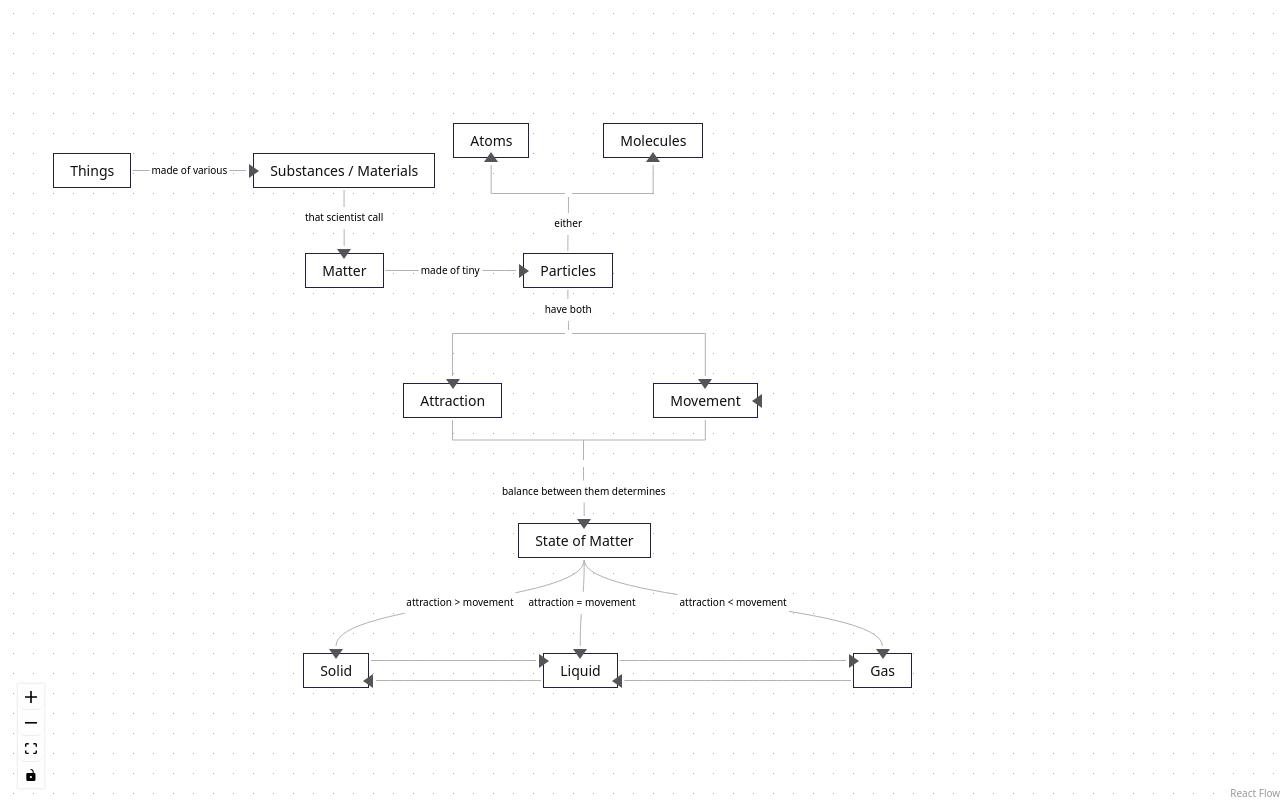
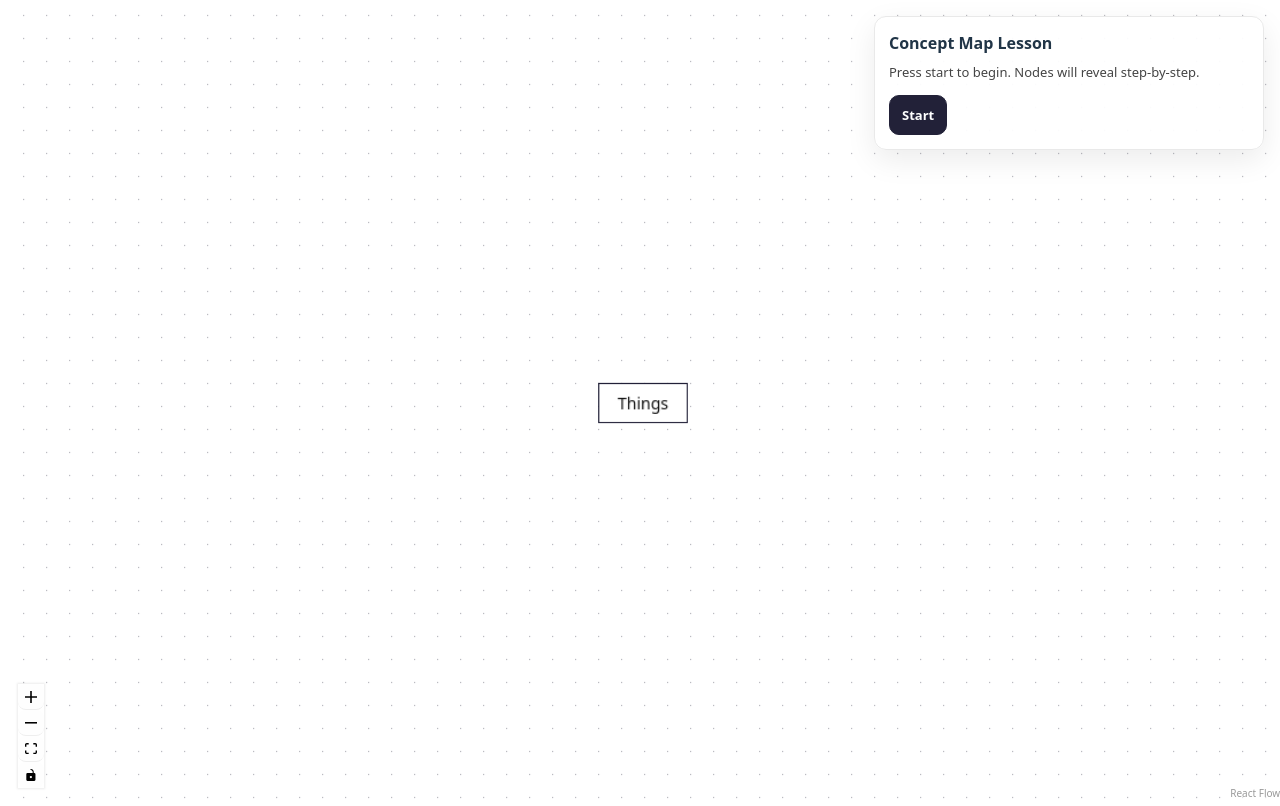
Before and after one commit to Sohaib-Sana/concept_map_learning, a React (Vite) app: page / in a window 1280 px wide. Built offline with nearby package versions, Linux system fonts and the light colour scheme.

Commit message:
Add lesson panel and story steps; enhance node animations and flow canvas

```diff
--- a/src/App.css
+++ b/src/App.css
@@ -165,3 +165,33 @@
   background: transparent;
   border: none;
 }
+
+
+/* Base animation-ready state */
+.node-animate {
+  opacity: 1;
+  transform: scale(1);
+  transition: opacity 220ms ease, transform 220ms ease, box-shadow 300ms ease;
+  will-change: opacity, transform;
+}
+
+/* Only applied briefly when the node is newly revealed */
+.node-animate--in {
+  animation: nodePopIn 320ms ease-out;
+  box-shadow: 0 0 0 4px rgba(110, 92, 255, 0.18);
+}
+
+@keyframes nodePopIn {
+  0% {
+    opacity: 0;
+    transform: scale(0.96);
+  }
+  60% {
+    opacity: 1;
+    transform: scale(1.03);
+  }
+  100% {
+    opacity: 1;
+    transform: scale(1);
+  }
+}
--- a/src/App.jsx
+++ b/src/App.jsx
@@ -1,37 +1,202 @@
-import { useState, useCallback } from "react";
-import { Background, Controls, ReactFlow, applyNodeChanges, applyEdgeChanges, addEdge } from "@xyflow/react";
+// App.jsx
+import { useState, useCallback, useMemo, useEffect } from "react";
+import { Background, Controls, ReactFlow, ReactFlowProvider, useReactFlow, applyNodeChanges, applyEdgeChanges, addEdge } from "@xyflow/react";
 import "@xyflow/react/dist/style.css";
+
 import { initialNodes, initialEdges } from "./components/nodeBank";
 import { customNode } from "./model/nodeModel";
+
 import "./app.css";
+
+import { storySteps } from "./story/storySteps";
+import { LessonPanel } from "./components/lessonPanel";
 
 const nodeTypes = {
   customNode: customNode,
 };
 
-export default function App() {
-  const [nodes, setNodes] = useState(initialNodes);
-  const [edges, setEdges] = useState(initialEdges);
+function FlowCanvas({ nodes, edges, onNodesChange, onEdgesChange, onConnect, focusId }) {
+  const rf = useReactFlow();
 
-  const onNodesChange = useCallback((changes) => setNodes((nodesSnapshot) => applyNodeChanges(changes, nodesSnapshot)), []);
-  const onEdgesChange = useCallback((changes) => setEdges((edgesSnapshot) => applyEdgeChanges(changes, edgesSnapshot)), []);
-  const onConnect = useCallback((params) => setEdges((edgesSnapshot) => addEdge(params, edgesSnapshot)), []);
+  // Smooth camera focus when focusId changes
+  useEffect(() => {
+    if (!focusId) return;
+
+    // wait a tick so ReactFlow has measured node dimensions
+    const t = window.setTimeout(() => {
+      const node = rf.getNode(focusId);
+      if (!node) return;
+
+      // Skip junction nodes if you ever set focus to them
+      if (node?.data?.isJunction) return;
+
+      const x = node.positionAbsolute?.x ?? node.position.x ?? 0;
+      const y = node.positionAbsolute?.y ?? node.position.y ?? 0;
+
+      const w = node.measured?.width ?? 150;
+      const h = node.measured?.height ?? 50;
+
+      const centerX = x + w / 2;
+      const centerY = y + h / 2;
+
+      rf.setCenter(centerX, centerY, {
+        zoom: 1.15,
+        duration: 650,
+      });
+    }, 60);
+
+    return () => window.clearTimeout(t);
+  }, [focusId, rf]);
 
   return (
-    <div style={{ backgroundColor: "white", width: "100vw", height: "100vh" }}>
-      <div style={{ height: "100vh" }}>
     <ReactFlow
       nodes={nodes}
+      edges={edges}
+      nodeTypes={nodeTypes}
       onNodesChange={onNodesChange}
-          edges={edges}
       onEdgesChange={onEdgesChange}
       onConnect={onConnect}
-          nodeTypes={nodeTypes}
+      fitView
+      fitViewOptions={{ padding: 0.25, duration: 450 }}
     >
       <Background />
       <Controls style={{ color: "black" }} />
     </ReactFlow>
-      </div>
-    </div>
   );
 }
+
+export default function App() {
+  // Full graph
+  const [allNodes, setAllNodes] = useState(initialNodes);
+  const [allEdges, setAllEdges] = useState(initialEdges);
+
+  // Lesson state
+  const [started, setStarted] = useState(false);
+  const [stepIndex, setStepIndex] = useState(0);
+
+  // Visible graph state
+  const [visibleNodeIds, setVisibleNodeIds] = useState(["n1"]);
+  const [visibleEdgeIds, setVisibleEdgeIds] = useState([]);
+  const [newNodeIds, setNewNodeIds] = useState([]);
+
+  const step = storySteps[stepIndex];
+
+  // Render subsets + inject isNew flag into node.data
+  const nodesToRender = useMemo(() => {
+    const visible = new Set(visibleNodeIds);
+    const newly = new Set(newNodeIds);
+
+    return allNodes
+      .filter((n) => visible.has(n.id))
+      .map((n) => ({
+        ...n,
+        data: {
+          ...n.data,
+          isNew: newly.has(n.id),
+        },
+      }));
+  }, [allNodes, visibleNodeIds, newNodeIds]);
+
+  const edgesToRender = useMemo(() => {
+    const visible = new Set(visibleEdgeIds);
+    return allEdges.filter((e) => visible.has(e.id));
+  }, [allEdges, visibleEdgeIds]);
+
+  // Persist node/edge edits
+  const onNodesChange = useCallback((changes) => {
+    setAllNodes((prevAll) => applyNodeChanges(changes, prevAll));
+  }, []);
+
+  const onEdgesChange = useCallback((changes) => {
+    setAllEdges((prevAll) => applyEdgeChanges(changes, prevAll));
+  }, []);
+
+  const onConnect = useCallback(
+    (params) => {
+      const sourceVisible = visibleNodeIds.includes(params.source);
+      const targetVisible = visibleNodeIds.includes(params.target);
+      if (!sourceVisible || !targetVisible) return;
+
+      setAllEdges((eds) => addEdge(params, eds));
+    },
+    [visibleNodeIds],
+  );
+
+  // Helper: apply a step's reveal config + compute newly revealed nodes
+  const applyStepReveal = useCallback(
+    (s) => {
+      const prevVisible = new Set(visibleNodeIds);
+      const nextVisible = new Set(s.reveal.nodes);
+
+      const added = [];
+      for (const id of nextVisible) {
+        if (!prevVisible.has(id)) added.push(id);
+      }
+
+      setVisibleNodeIds(s.reveal.nodes);
+      setVisibleEdgeIds(s.reveal.edges);
+
+      setNewNodeIds(added);
+      if (added.length > 0) {
+        window.setTimeout(() => setNewNodeIds([]), 750);
+      }
+    },
+    [visibleNodeIds],
+  );
+
+  const handleStart = useCallback(() => {
+    setStarted(true);
+    setStepIndex(0);
+    applyStepReveal(storySteps[0]);
+  }, [applyStepReveal]);
+
+  const handleNext = useCallback(() => {
+    setStepIndex((prev) => {
+      const next = Math.min(prev + 1, storySteps.length - 1);
+      applyStepReveal(storySteps[next]);
+      return next;
+    });
+  }, [applyStepReveal]);
+
+  const handleBack = useCallback(() => {
+    setStepIndex((prev) => {
+      const back = Math.max(prev - 1, 0);
+      applyStepReveal(storySteps[back]);
+      return back;
+    });
+  }, [applyStepReveal]);
+
+  // Only focus if the focus node is currently visible
+  const focusId = useMemo(() => {
+    const id = step?.focus;
+    if (!id) return null;
+    return visibleNodeIds.includes(id) ? id : null;
+  }, [step, visibleNodeIds]);
+
+  return (
+    <ReactFlowProvider>
+      <div style={{ backgroundColor: "white", width: "100vw", height: "100vh" }}>
+        <div style={{ height: "100vh" }}>
+          <FlowCanvas
+            nodes={nodesToRender}
+            edges={edgesToRender}
+            onNodesChange={onNodesChange}
+            onEdgesChange={onEdgesChange}
+            onConnect={onConnect}
+            focusId={focusId}
+          />
+        </div>
+
+        <LessonPanel
+          started={started}
+          step={step}
+          stepIndex={stepIndex}
+          totalSteps={storySteps.length}
+          onStart={handleStart}
+          onNext={handleNext}
+          onBack={handleBack}
+        />
+      </div>
+    </ReactFlowProvider>
+  );
+}
--- /dev/null
+++ b/src/components/lessonPanel.jsx
@@ -0,0 +1,89 @@
+// src/components/LessonPanel.jsx
+export function LessonPanel({ started, step, stepIndex, totalSteps, onStart, onNext, onBack }) {
+  return (
+    <div
+      style={{
+        position: "absolute",
+        right: 16,
+        top: 16,
+        width: 360,
+        background: "rgba(255,255,255,0.95)",
+        border: "1px solid #e9e9e9",
+        borderRadius: 12,
+        padding: 14,
+        boxShadow: "0 10px 30px rgba(0,0,0,0.08)",
+        textAlign: "left",
+      }}
+    >
+      {!started ? (
+        <>
+          <div style={{ fontWeight: 700, fontSize: 16, marginBottom: 8 }}>Concept Map Lesson</div>
+          <div style={{ fontSize: 13, color: "#444", marginBottom: 12 }}>Press start to begin. Nodes will reveal step-by-step.</div>
+          <button onClick={onStart} style={btnPrimary}>
+            Start
+          </button>
+        </>
+      ) : (
+        <>
+          <div style={{ display: "flex", justifyContent: "space-between" }}>
+            <div style={{ fontWeight: 700, fontSize: 15 }}>{step?.title}</div>
+            <div style={{ fontSize: 12, color: "#666" }}>
+              {stepIndex + 1}/{totalSteps}
+            </div>
+          </div>
+
+          <div style={{ fontSize: 13, color: "#222", marginTop: 10, lineHeight: 1.5 }}>{step?.narration}</div>
+
+          <div style={{ display: "flex", gap: 8, marginTop: 12 }}>
+            <button
+              onClick={onBack}
+              disabled={stepIndex === 0}
+              style={{
+                ...btnSecondary,
+                opacity: stepIndex === 0 ? 0.5 : 1,
+                cursor: stepIndex === 0 ? "not-allowed" : "pointer",
+              }}
+            >
+              Back
+            </button>
+
+            <button
+              onClick={onNext}
+              disabled={stepIndex === totalSteps - 1}
+              style={{
+                ...btnPrimary,
+                opacity: stepIndex === totalSteps - 1 ? 0.5 : 1,
+                cursor: stepIndex === totalSteps - 1 ? "not-allowed" : "pointer",
+                flex: 1,
+              }}
+            >
+              Next
+            </button>
+          </div>
+        </>
+      )}
+    </div>
+  );
+}
+
+const btnPrimary = {
+  padding: "10px 12px",
+  borderRadius: 10,
+  border: "1px solid #222138",
+  background: "#222138",
+  color: "white",
+  fontSize: 13,
+  fontWeight: 600,
+  cursor: "pointer",
+};
+
+const btnSecondary = {
+  padding: "10px 12px",
+  borderRadius: 10,
+  border: "1px solid #ddd",
+  background: "white",
+  color: "#111",
+  fontSize: 13,
+  fontWeight: 600,
+  cursor: "pointer",
+};
--- a/src/model/nodeModel.jsx
+++ b/src/model/nodeModel.jsx
@@ -1,22 +1,27 @@
+// nodeModel.jsx
 import { Handle, Position } from "@xyflow/react";
 
 function handleStyle(position, offset) {
-  if (offset == null) return;
+  if (offset == null) return undefined;
 
-  // offset is relative to center (0 = center, + right/down, - left/up)
   if (position === Position.Top || position === Position.Bottom) {
     return { left: `calc(50% + ${offset}px)` };
   }
-
   return { top: `calc(50% + ${offset}px)` };
 }
 
 export function customNode(props) {
   const handles = props.data?.handles ?? [];
   const isJunction = props.data?.isJunction;
+  const isNew = props.data?.isNew;
 
   return (
-    <div className={isJunction ? "junction-node" : "nodeStyle"} style={{ position: "relative" }}>
+    <div
+      className={[isJunction ? "junction-node" : "nodeStyle", !isJunction ? "node-animate" : "", !isJunction && isNew ? "node-animate--in" : ""].join(
+        " ",
+      )}
+      style={{ position: "relative" }}
+    >
       {!isJunction && (props.data?.label ?? "Default Text")}
 
       {handles.map((h) => (
--- /dev/null
+++ b/src/story/storySteps.js
@@ -0,0 +1,48 @@
+// src/story/storySteps.js
+
+export const storySteps = [
+  {
+    id: "step-0",
+    title: "Things",
+    narration: "We’ll start with a simple idea: everything around us is made of something.",
+    reveal: {
+      nodes: ["n1"],
+      edges: [],
+    },
+    focus: "n1",
+    images: [],
+  },
+  {
+    id: "step-1",
+    title: "Substances / Materials",
+    narration: "Things are made of various substances or materials. For example: metal, plastic, wood, glass, paper, cloth.",
+    reveal: {
+      nodes: ["n1", "n2"],
+      edges: ["n1-n2"],
+    },
+    focus: "n2",
+    images: [],
+  },
+  {
+    id: "step-2",
+    title: "Matter",
+    narration: "Scientists use one word for all substances and materials: matter.",
+    reveal: {
+      nodes: ["n1", "n2", "n3"],
+      edges: ["n1-n2", "n2-n3"],
+    },
+    focus: "n3",
+    images: [],
+  },
+  {
+    id: "step-3",
+    title: "Particles",
+    narration: "Matter is made of tiny particles. These particles are too small to see, but they are always there.",
+    reveal: {
+      nodes: ["n1", "n2", "n3", "n4"],
+      edges: ["n1-n2", "n2-n3", "n3-n4"],
+    },
+    focus: "n4",
+    images: [],
+  },
+];
```
Lines whose indentation alone changed are shown as unchanged.
